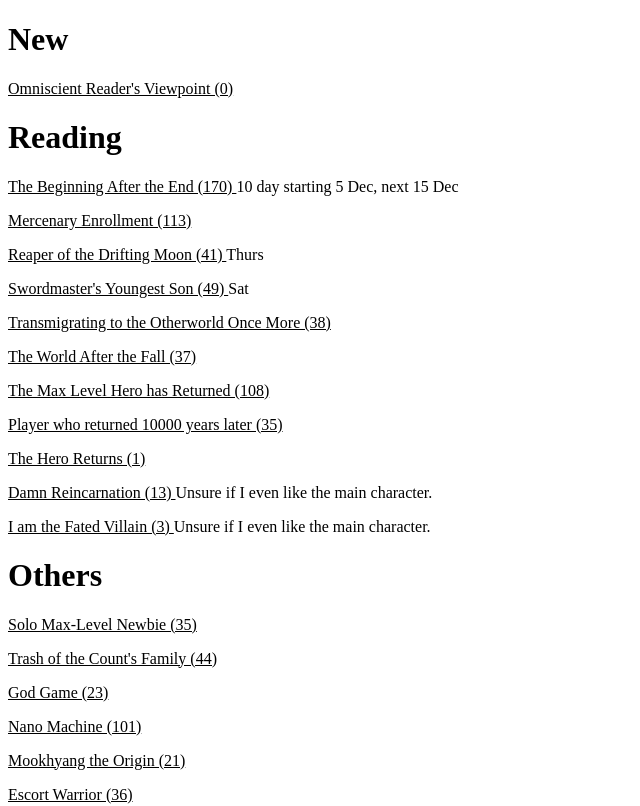
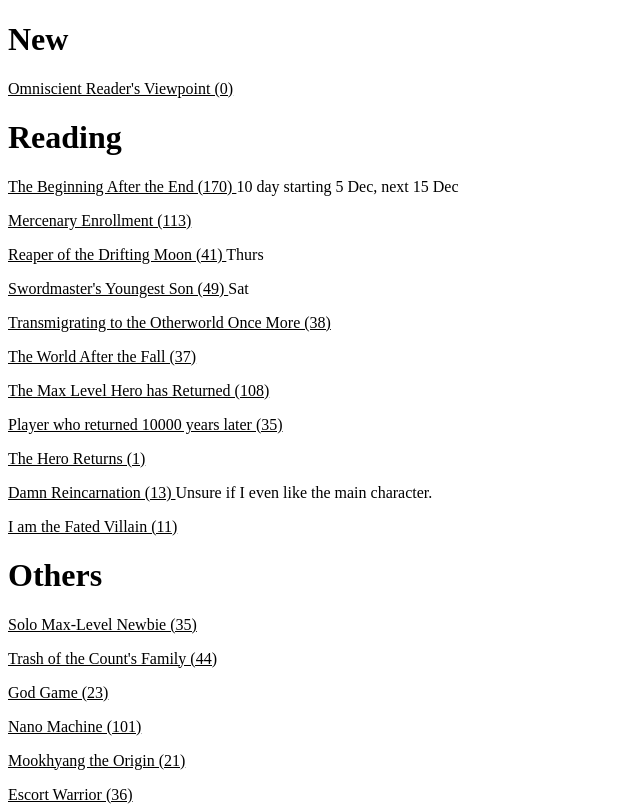
Before and after one commit to jungbauer/comic-test, a plain HTML site: page index.html in a window 1280 px wide. Shown: the top 806 px of the page, without its empty margins (0-640 px from the left). Drawn offline with Linux system fonts and the light colour scheme.

Commit message:
Update index.html

```diff
--- a/index.html
+++ b/index.html
@@ -82,10 +82,9 @@ a {
   </p>
 
   <p>
-    <a href="https://asura.gg/i-am-the-fated-villain-chapter-3/">
-        I am the Fated Villain (3)
+    <a href="https://asura.gg/i-am-the-fated-villain-chapter-11/">
+        I am the Fated Villain (11)
     </a>
-    Unsure if I even like the main character.
   </p>
 
   <!-- ____________________________ Others ____________________________ -->
```
